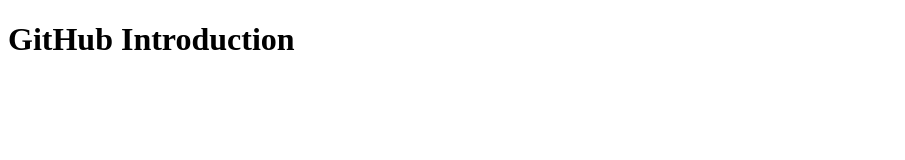
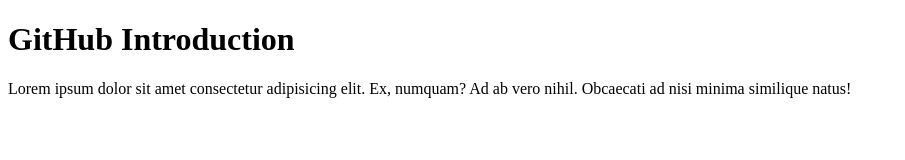
Before and after one commit to axe6ao/oop-lab1, a plain HTML site: page index.html in a window 1280 px wide. Shown: the whole page, without its empty margins (0-905 px from the left). Drawn offline with Linux system fonts and the light colour scheme.

```diff
--- a/index.html
+++ b/index.html
@@ -8,5 +8,6 @@
 </head>
 <body>
   <h1>GitHub Introduction</h1>
+  <p>Lorem ipsum dolor sit amet consectetur adipisicing elit. Ex, numquam? Ad ab vero nihil. Obcaecati ad nisi minima similique natus!</p>
 </body>
 </html>
```
